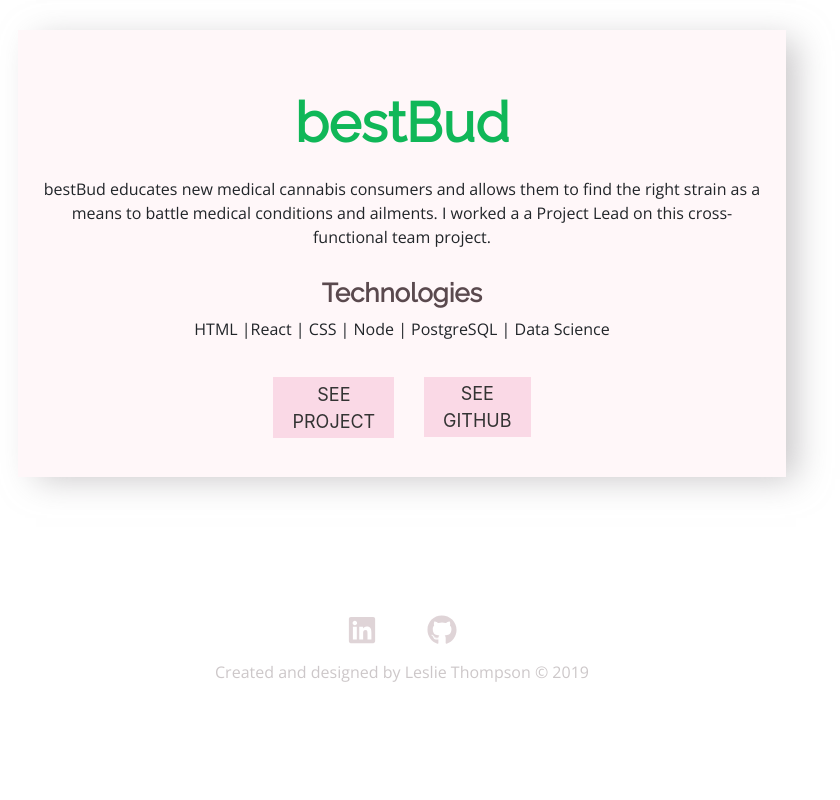
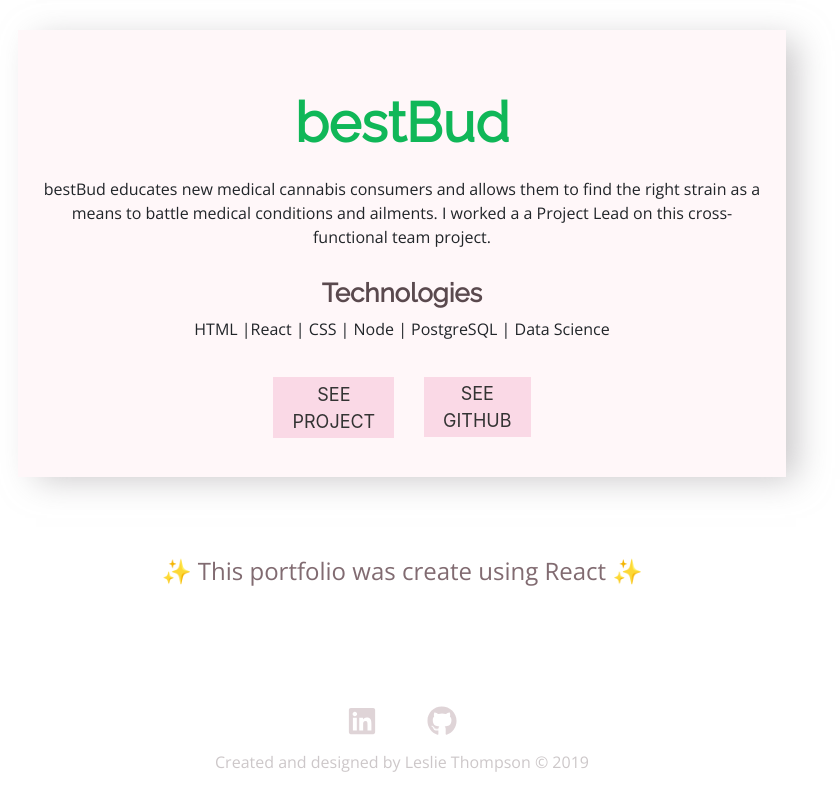
Before and after one commit to LCRT215/Portfolio, a React (Create React App) app: page /work in a window 1280 px wide. Shown: the part 3258-4058 px from the top of the page, without its empty margins (238-1078 px from the left). Before the commit the page ends 3967 px from the top, so only its background shows below. Built offline with nearby package versions, Linux system fonts and the light colour scheme; a web font is replaced by a local one.

Commit message:
Portfolio added to projects

```diff
--- a/src/components/Projects/Projects.js
+++ b/src/components/Projects/Projects.js
@@ -44,6 +44,12 @@
           img={project.img}
         />
       ))}
+
+      <div className="portfolio-info-container">
+        <p className="portfolio-info-text">
+          ✨ This portfolio was create using React ✨
+        </p>
+      </div>
     </div>
   );
 }
--- a/src/components/Projects/Projects.scss
+++ b/src/components/Projects/Projects.scss
@@ -207,6 +207,16 @@
   }
 }
 
+.portfolio-info-container {
+  margin-top: 3%;
+}
+
+.portfolio-info-text {
+  color: #816b71;
+  font-size: 1.5em;
+  font-family: "Open Sans", sans-serif;
+}
+
 // MEDIA QUERIES
 @media screen and (max-width: 1384px) {
   .header-container {
```
Also changed, not shown: package.json (+1 -6 lines).
